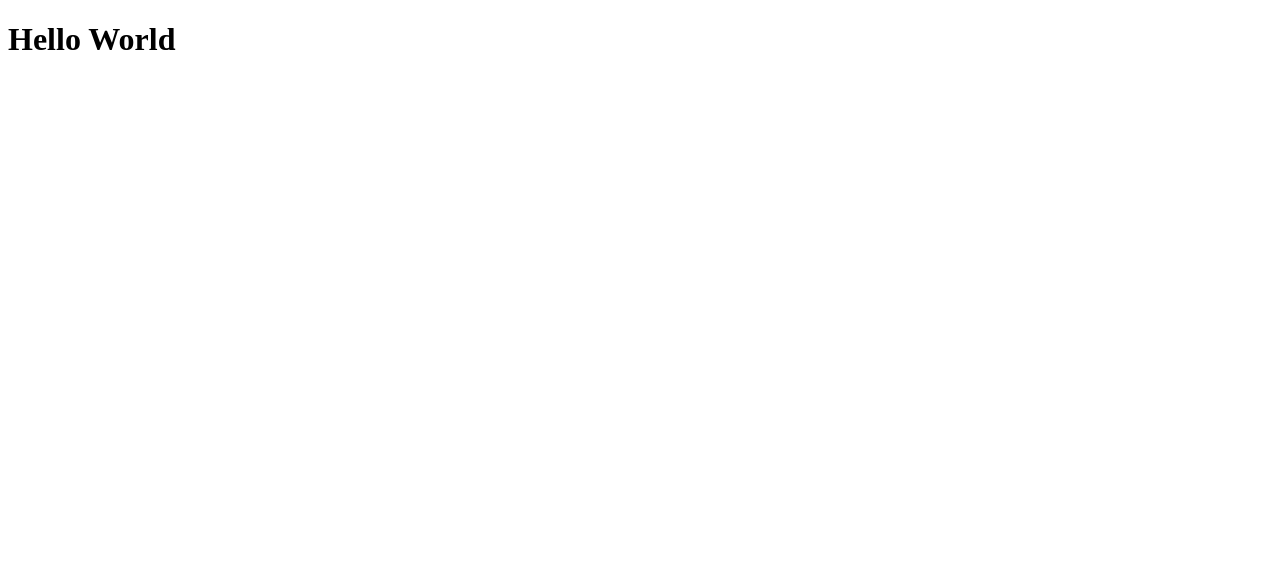
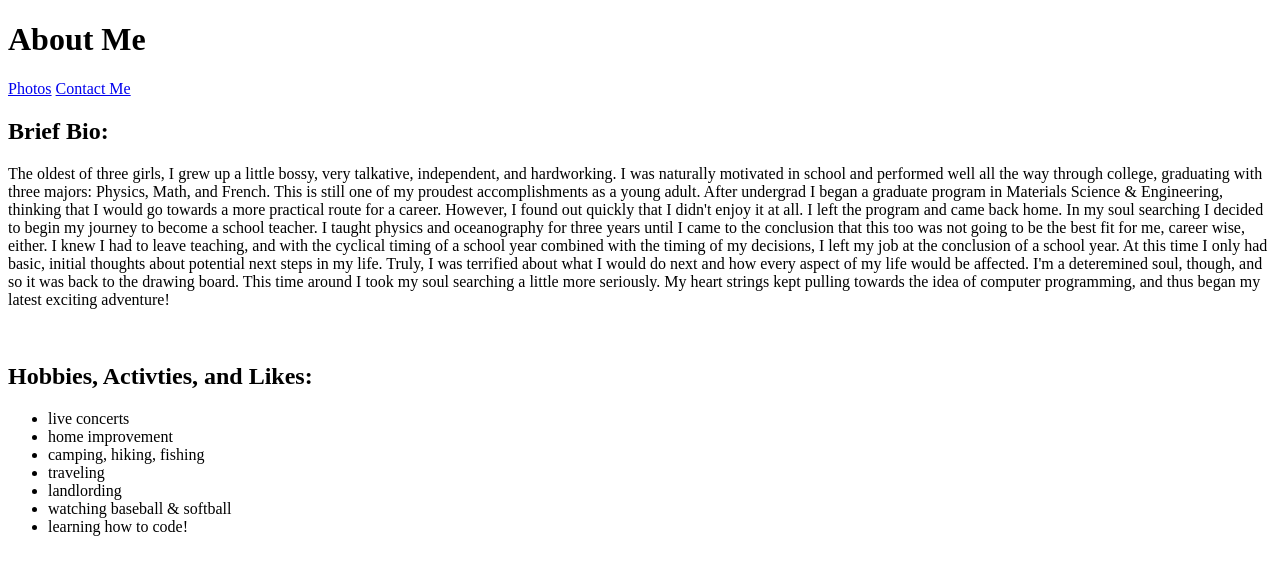
Before and after one commit to amfirebaugh/amfirebaugh.github.io, a plain HTML site: page index.html in a window 1280 px wide. Drawn offline with Linux system fonts and the light colour scheme.

Commit message:
first update for class activity

```diff
--- a/index.html
+++ b/index.html
@@ -7,6 +7,52 @@
     <meta name="viewport" content="width=device-width, initial-scale=1">
 </head>
 <body>
-    <h1>Hello World</h1>
+    <h1>About Me</h1>
+
+    <a href="????" alt="Photos">Photos</a>
+    <a href="????" alt="Contact Me">Contact Me</a>
+
+    <h2>Brief Bio:</h2>
+    <p>
+        The oldest of three girls, I grew up a little bossy, very talkative, independent, and hardworking. I was naturally motivated in school and performed well all the way through college, graduating with three majors: Physics, Math, and French. This is still one of my proudest accomplishments as a young adult. After undergrad I began a graduate program in Materials Science & Engineering, thinking that I would go towards a more practical route for a career. However, I found out quickly that I didn't enjoy it at all. I left the program and came back home. In my soul searching I decided to begin my journey to become a school teacher. I taught physics and oceanography for three years until I came to the conclusion that this too was not going to be the best fit for me, career wise, either. I knew I had to leave teaching, and with the cyclical timing of a school year combined with the timing of my decisions, I left my job at the conclusion of a school year. At this time I only had basic, initial thoughts about potential next steps in my life. Truly, I was terrified about what I would do next and how every aspect of my life would be affected. I'm a deteremined soul, though, and so it was back to the drawing board. This time around I took my soul searching a little more seriously. My heart strings kept pulling towards the idea of computer programming, and thus began my latest exciting adventure!
+    </p>
+
+    <br>
+
+    <!-- <p>
+        When I'm not working long hours on my new craft of coding, I enjoy caring for my pet chameleon, making home improvements, visiting family, traveling, watching sports, going to concerts, catching up with friends, and spending time outdoors. Another hobby that I've started taking more seriously recently, and requires plenty of time and research, is landlording! It's not easy folks. I stay really busy between all of these activities, and so I really value any time I can to take care of myself and overall health as well. Really I'm just a well-rounded, loud-mouthed, friendly, red-head-by-choice, young adult female who's really excited about this new adventure into this full stack coding bootcamp!
+    </p> -->
+
+    <h2>Hobbies, Activties, and Likes:</h2>
+
+    <ul>
+        <li>live concerts</li>
+        <li>home improvement</li>
+        <li>camping, hiking, fishing</li>
+        <li>traveling</li>
+        <li>landlording</li>
+        <li>watching baseball & softball</li>
+        <li>learning how to code!</li>
+    </ul>
+
+    <!--
+    <h2>Favorite Music:</h2>
+
+    <ul>
+        <li>The Lumineers</li>
+        <li>Sia</li>
+        <li>Luke Combs</li>
+    </ul>
+
+    <h2>Other Favorites:</h2>
+
+    <ul>
+        <li>O Brother Where Art Thou (movie)</li>
+        <li>French (learned, non-native language)</li>
+        <li>Mexican (cuisine)</li>
+        <li></li>
+    </ul> -->
+
+
 </body>
 </html>
```
